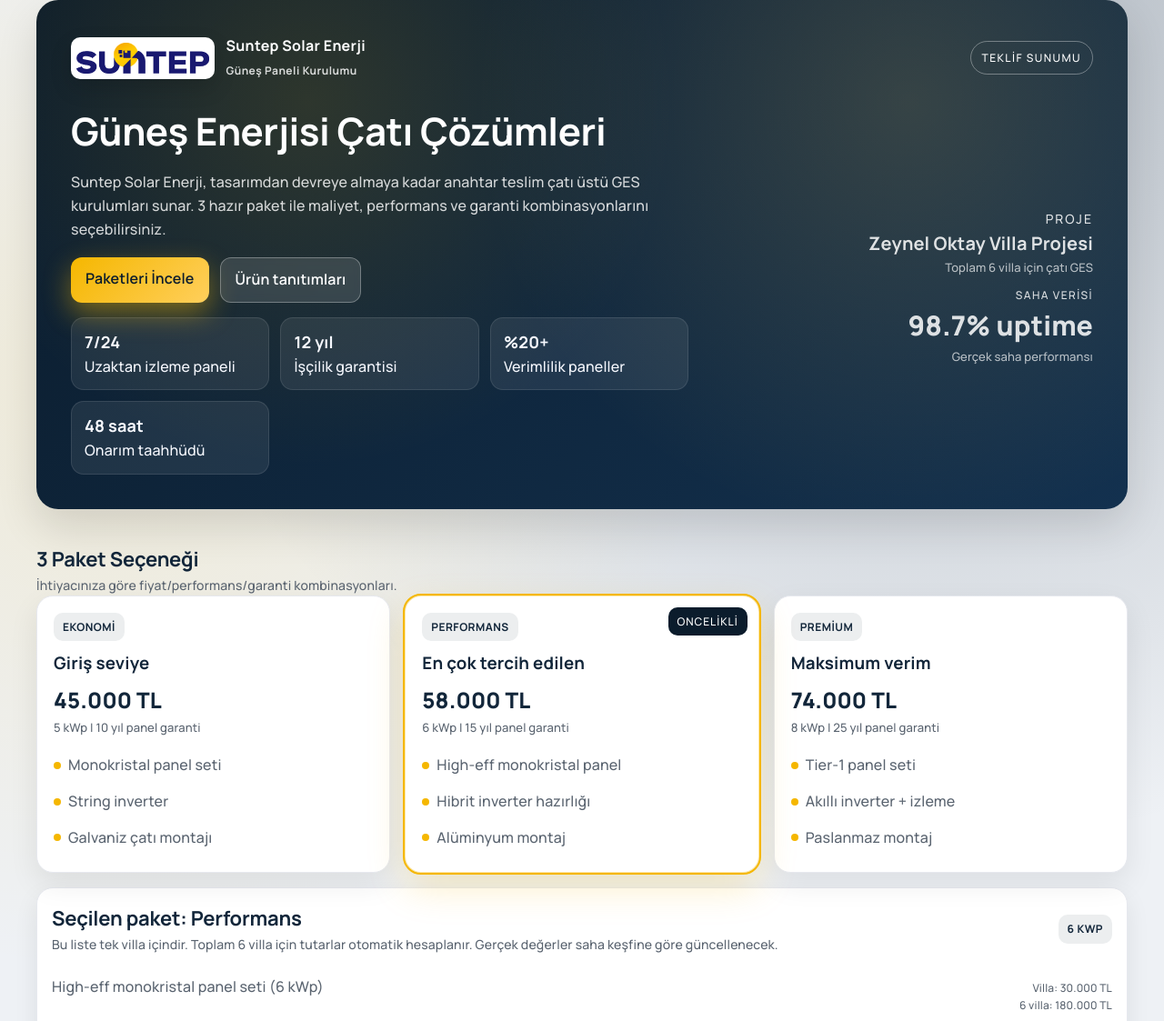
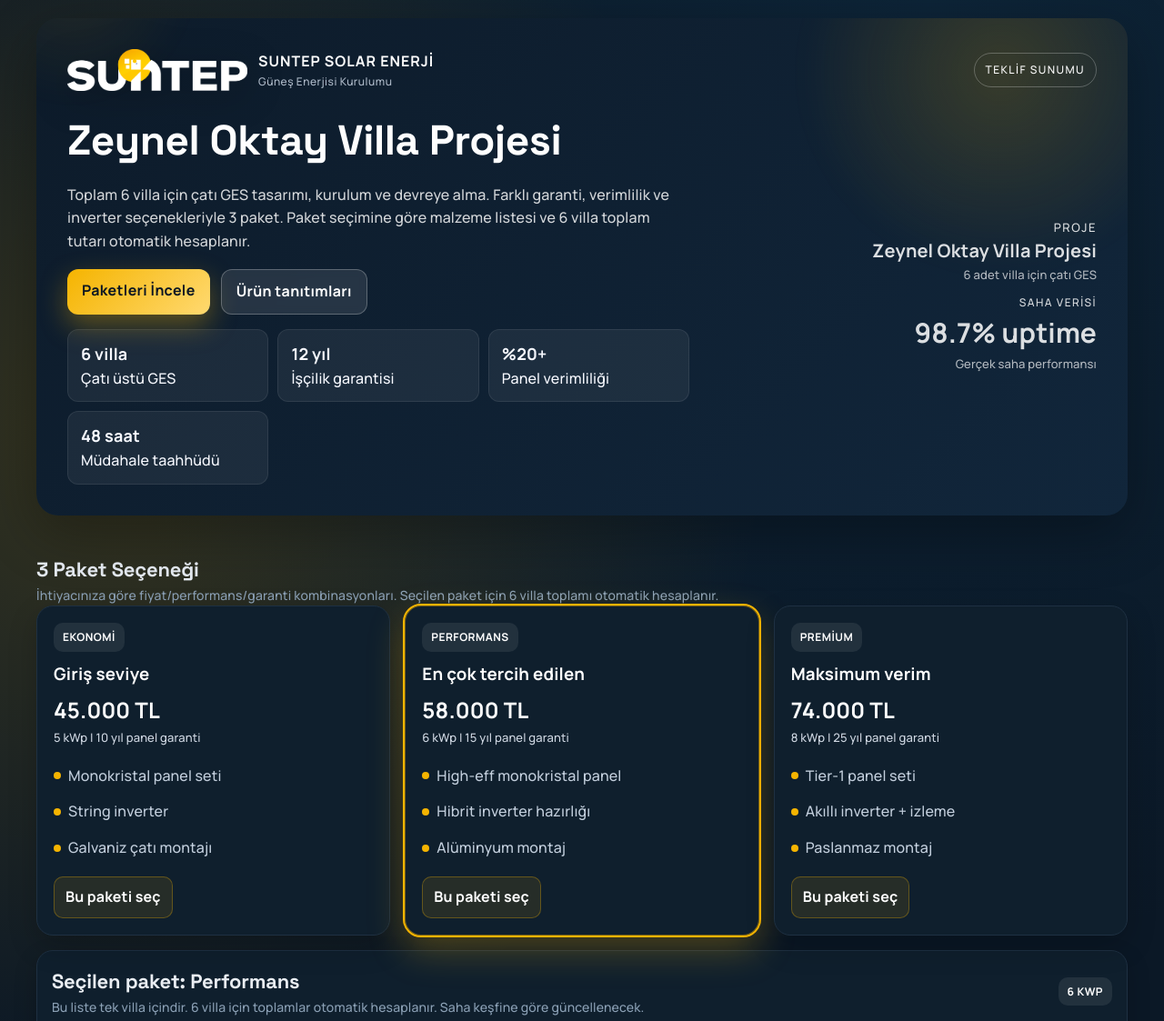
Before and after one commit to furkandiinc1/solarteklif, a plain HTML site: page index.html in a window 1280 px wide. Shown: the top 1123 px of the page at 91% size. Drawn offline with Linux system fonts and the light colour scheme.

Commit message:
redesign offer page with dark hero and villa totals

```diff
--- a/index.html
+++ b/index.html
@@ -3,163 +3,167 @@
 <head>
   <meta charset="UTF-8">
   <meta name="viewport" content="width=device-width, initial-scale=1.0">
-  <title>Suntep Solar Enerji | Teklif</title>
+  <title>Suntep Solar Enerji | Zeynel Oktay Villa Projesi</title>
   <link rel="preconnect" href="https://fonts.googleapis.com">
   <link rel="preconnect" href="https://fonts.gstatic.com" crossorigin>
-  <link href="https://fonts.googleapis.com/css2?family=Manrope:wght@500;600;700;800&display=swap" rel="stylesheet">
+  <link href="https://fonts.googleapis.com/css2?family=Space+Grotesk:wght@500;600;700&family=Manrope:wght@500;600;700&display=swap" rel="stylesheet">
   <style>
     :root {
-      --sun: #f5b700;
-      --amber: #ffcf5c;
-      --night: #0b1c2c;
-      --ink: #12263a;
-      --soft: #f6f7fb;
-      --card: #ffffff;
-      --muted: #5a6470;
-      --accent: #2f7b5e;
-      --shadow: 0 20px 45px rgba(0,0,0,0.12);
+      --bg: #0d1b2a;
+      --bg2: #11263b;
+      --panel: #0f2334;
+      --card: #0f1f2d;
+      --ink: #0b1520;
+      --text: #142233;
+      --light: #f7f3ec;
+      --muted: #8ba0b5;
+      --line: #203448;
+      --accent: #f5b400;
+      --accent-soft: #ffd970;
+      --emerald: #1f7f73;
+      --shadow: 0 20px 60px rgba(0,0,0,0.3);
       --radius: 18px;
     }
     * { box-sizing: border-box; }
     body {
       margin: 0;
-      font-family: "Manrope", "Segoe UI", system-ui, -apple-system, sans-serif;
-      background: radial-gradient(circle at 10% 20%, rgba(245,183,0,0.12), transparent 32%),
-                  radial-gradient(circle at 80% 0%, rgba(18,38,58,0.28), transparent 40%),
-                  #eef1f5;
-      color: var(--ink);
+      font-family: 'Manrope', 'Segoe UI', system-ui, -apple-system, sans-serif;
+      background: radial-gradient(circle at 10% 20%, rgba(245,180,0,0.18), transparent 32%),
+                  radial-gradient(circle at 80% 0%, rgba(19,72,107,0.25), transparent 40%),
+                  #0b1826;
+      color: #e9edf2;
       line-height: 1.6;
       letter-spacing: 0.01em;
-      padding: 0 18px 48px;
+      padding: 0 18px 56px;
     }
     .page { max-width: 1200px; margin: 0 auto; }
     header {
-      background: linear-gradient(135deg, #0b1c2c, #13314f);
-      color: #fff;
-      padding: 38px;
+      margin-top: 20px;
+      background: linear-gradient(135deg, var(--bg), var(--bg2));
       border-radius: calc(var(--radius) + 6px);
+      padding: 34px;
       position: relative;
       overflow: hidden;
       box-shadow: var(--shadow);
     }
-    header::after {
+    header::after, header::before {
       content: "";
       position: absolute;
-      inset: 0;
-      background: radial-gradient(circle at 25% 20%, rgba(245,183,0,0.14), transparent 40%),
-                  radial-gradient(circle at 80% 20%, rgba(255,207,92,0.16), transparent 45%);
-      pointer-events: none;
+      width: 520px; height: 520px;
+      border-radius: 50%;
+      background: radial-gradient(circle, rgba(245,180,0,0.18), transparent 60%);
+      top: -200px; right: -120px;
+      filter: blur(12px);
     }
-    .header-top { display: flex; align-items: center; justify-content: space-between; gap: 16px; position: relative; z-index: 1; }
-    .logo-mark { display: flex; align-items: center; gap: 12px; font-weight: 700; letter-spacing: 0.02em; }
-    .logo-img { height: 46px; width: auto; display: block; border-radius: 10px; background: #fff; padding: 6px; box-shadow: 0 10px 25px rgba(0,0,0,0.14); }
-    .badge { padding: 8px 12px; border: 1px solid rgba(255,255,255,0.35); border-radius: 999px; font-size: 12px; letter-spacing: 0.12em; text-transform: uppercase; }
-    .hero { margin-top: 22px; display: grid; grid-template-columns: 1.6fr 1fr; gap: 20px; position: relative; z-index: 1; }
-    .hero h1 { margin: 0 0 10px; font-size: clamp(30px, 4vw, 42px); letter-spacing: -0.01em; }
-    .hero p { margin: 0; color: rgba(255,255,255,0.82); max-width: 640px; }
+    header::before {
+      width: 320px; height: 320px; left: -120px; bottom: -160px; opacity: 0.5;
+    }
+    .header-top { display: flex; align-items: center; justify-content: space-between; gap: 16px; position: relative; z-index: 1; flex-wrap: wrap; }
+    .logo { display: flex; align-items: center; gap: 12px; }
+    .logo img { height: 46px; width: auto; display: block; filter: drop-shadow(0 8px 20px rgba(0,0,0,0.25)); }
+    .badge { padding: 8px 12px; border: 1px solid rgba(255,255,255,0.25); border-radius: 999px; font-size: 12px; letter-spacing: 0.12em; text-transform: uppercase; color: #fefefe; }
+    .hero { margin-top: 18px; display: grid; grid-template-columns: 1.6fr 1fr; gap: 20px; position: relative; z-index: 1; }
+    .hero h1 { margin: 0 0 10px; font-family: 'Space Grotesk', 'Manrope', sans-serif; font-size: clamp(30px, 4.6vw, 46px); letter-spacing: -0.01em; color: #fefefe; }
+    .hero p { margin: 0; color: rgba(255,255,255,0.82); max-width: 680px; }
     .cta-row { margin-top: 18px; display: flex; gap: 12px; flex-wrap: wrap; }
-    .btn {
-      padding: 11px 16px;
-      border-radius: 12px;
-      border: 1px solid rgba(255,255,255,0.3);
-      background: rgba(255,255,255,0.12);
-      color: #fff;
-      text-decoration: none;
-      font-weight: 600;
-      backdrop-filter: blur(4px);
-      transition: transform 140ms ease, background 140ms ease;
-    }
-    .btn.primary { background: linear-gradient(135deg, var(--sun), var(--amber)); color: #0b1c2c; border: none; box-shadow: 0 12px 30px rgba(245,183,0,0.45); }
+    .btn { padding: 11px 16px; border-radius: 12px; border: 1px solid rgba(255,255,255,0.25); background: rgba(255,255,255,0.1); color: #fff; text-decoration: none; font-weight: 700; letter-spacing: 0.02em; backdrop-filter: blur(4px); transition: transform 140ms ease, background 140ms ease; }
+    .btn.primary { background: linear-gradient(135deg, var(--accent), var(--accent-soft)); color: #0b1622; border: none; box-shadow: 0 12px 30px rgba(245,180,0,0.35); }
     .btn:hover { transform: translateY(-2px); }
-    .metrics { display: grid; grid-template-columns: repeat(auto-fit, minmax(180px,1fr)); gap: 12px; margin-top: 16px; }
-    .metric { background: rgba(255,255,255,0.08); border: 1px solid rgba(255,255,255,0.1); border-radius: 14px; padding: 12px 14px; color: #f7f9ff; }
+    .metrics { display: grid; grid-template-columns: repeat(auto-fit, minmax(180px,1fr)); gap: 10px; margin-top: 16px; }
+    .metric { background: rgba(255,255,255,0.06); border: 1px solid rgba(255,255,255,0.08); border-radius: 12px; padding: 12px 14px; color: #f7f9ff; }
     .metric strong { display: block; font-size: 18px; }
+    .hero-side { text-align:right; align-self:center; color:rgba(255,255,255,0.85); }
+    .hero-side .top { font-size:13px; text-transform:uppercase; letter-spacing:0.12em; }
+    .hero-side .title { font-size:20px; font-weight:700; }
+    .hero-side .subtitle { font-size:13px; opacity:0.8; }
+    .hero-side .uptime { margin-top:10px; font-size:12px; text-transform:uppercase; letter-spacing:0.12em; }
+    .hero-side .value { font-size:30px; font-weight:800; }
 
-    section { margin-top: 38px; }
-    .section-head { display: flex; align-items: baseline; justify-content: space-between; flex-wrap: wrap; gap: 12px; }
-    .section-title { font-size: 22px; font-weight: 700; letter-spacing: -0.01em; }
+    section { margin-top: 42px; }
+    .section-head { display: flex; align-items: baseline; justify-content: space-between; flex-wrap: wrap; gap: 12px; color: #e6ebf2; }
+    .section-title { font-size: 22px; font-weight: 700; letter-spacing: -0.01em; font-family: 'Space Grotesk', 'Manrope', sans-serif; }
     .muted { color: var(--muted); font-size: 14px; }
 
     .cards { display: grid; grid-template-columns: repeat(auto-fit, minmax(260px,1fr)); gap: 16px; }
-    .card {
-      background: var(--card);
-      border-radius: var(--radius);
-      padding: 18px;
-      box-shadow: 0 12px 32px rgba(0,0,0,0.08);
-      border: 1px solid #e6e8ee;
-    }
-    .pill { display: inline-block; padding: 6px 10px; border-radius: 10px; background: rgba(18,38,58,0.08); font-size: 12px; font-weight: 700; letter-spacing: 0.04em; text-transform: uppercase; }
-    .card h3 { margin: 10px 0 6px; }
-    .price { font-size: 24px; font-weight: 800; color: var(--ink); }
-    .sub { color: var(--muted); font-size: 13px; }
+    .card { background: #0f1f2d; border-radius: var(--radius); padding: 18px; box-shadow: 0 12px 32px rgba(0,0,0,0.2); border: 1px solid #1e3042; position: relative; }
+    .pill { display: inline-block; padding: 6px 10px; border-radius: 10px; background: rgba(255,255,255,0.08); font-size: 12px; font-weight: 700; letter-spacing: 0.04em; text-transform: uppercase; color: #fefefe; }
+    .card h3 { margin: 10px 0 6px; color: #fefefe; }
+    .price { font-size: 24px; font-weight: 800; color: #fefefe; }
+    .sub { color: #d0d8e3; font-size: 13px; }
     .features { list-style: none; padding: 0; margin: 12px 0 0; }
-    .features li { padding: 7px 0; display: flex; align-items: center; gap: 8px; color: var(--muted); }
-    .dot { width: 8px; height: 8px; border-radius: 50%; background: var(--sun); }
-    .card.highlight { border: 1px solid rgba(245,183,0,0.35); box-shadow: 0 16px 40px rgba(245,183,0,0.22); position: relative; overflow: hidden; }
-    .card.highlight::after { content: "Oncelikli"; position: absolute; top: 12px; right: 12px; background: #0b1c2c; color: #fff; padding: 6px 10px; border-radius: 10px; font-size: 12px; letter-spacing: 0.08em; text-transform: uppercase; }
+    .features li { padding: 7px 0; display: flex; align-items: center; gap: 8px; color: #c3cfdd; }
+    .dot { width: 8px; height: 8px; border-radius: 50%; background: var(--accent); }
+    .card.highlight { border: 1px solid rgba(245,180,0,0.45); box-shadow: 0 16px 40px rgba(245,180,0,0.28); }
+    .select-btn { margin-top: 12px; display: inline-flex; align-items: center; gap: 8px; padding: 9px 12px; border-radius: 10px; background: rgba(245,180,0,0.1); color: #fefefe; border: 1px solid rgba(245,180,0,0.3); cursor: pointer; font-weight: 700; }
 
-    .material-panel { margin-top: 16px; background: var(--card); border: 1px solid #e6e8ee; border-radius: var(--radius); padding: 16px; box-shadow: 0 10px 26px rgba(0,0,0,0.08); }
-    .material-header { display: flex; align-items: center; justify-content: space-between; gap: 10px; }
+    .material-panel { margin-top: 16px; background: #0f1f2d; border: 1px solid #1e3042; border-radius: var(--radius); padding: 16px; box-shadow: 0 10px 26px rgba(0,0,0,0.2); color: #e9edf2; }
+    .material-header { display: flex; align-items: center; justify-content: space-between; gap: 10px; flex-wrap: wrap; }
     .material-list { list-style: none; padding: 0; margin: 12px 0 0; }
-    .material-list li { padding: 10px 0; border-bottom: 1px solid #edf0f4; display: flex; justify-content: space-between; gap: 12px; color: var(--muted); align-items: baseline; }
+    .material-list li { padding: 10px 0; border-bottom: 1px solid #1f3043; display: flex; justify-content: space-between; gap: 12px; color: #c7d2de; align-items: baseline; }
     .material-cost { text-align: right; }
-    .material-cost div { font-size: 12px; }
+    .material-cost div { font-size: 12px; color: #9eb1c5; }
     .material-list li:last-child { border-bottom: none; }
-    .totals { display: grid; grid-template-columns: repeat(auto-fit, minmax(180px,1fr)); gap: 12px; margin-top: 12px; }
-    .total-card { background: #f9fafc; border: 1px solid #e6e8ee; border-radius: 12px; padding: 10px 12px; }
-    .total-card.highlight { border-color: rgba(245,183,0,0.5); background: #fffaf0; }
-    .total-label { color: var(--muted); font-size: 12px; letter-spacing: 0.05em; text-transform: uppercase; }
-    .total-value { font-size: 18px; font-weight: 800; color: var(--ink); }
-    .download-card { margin-top: 12px; padding: 14px; border-radius: 12px; background: #f3f6fb; border: 1px solid #e6e8ee; display: flex; align-items: center; gap: 12px; flex-wrap: wrap; }
-    .download-card .pill { background: rgba(47,123,94,0.12); color: var(--accent); border: 1px solid rgba(47,123,94,0.2); }
-    .download-card a { text-decoration: none; font-weight: 700; color: var(--ink); padding: 8px 12px; border-radius: 10px; background: #fff; border: 1px solid #d9dee7; box-shadow: 0 6px 16px rgba(0,0,0,0.06); }
+    .totals { display: grid; grid-template-columns: repeat(auto-fit, minmax(200px,1fr)); gap: 12px; margin-top: 12px; }
+    .total-card { background: #0c1825; border: 1px solid #1f3043; border-radius: 12px; padding: 12px; }
+    .total-card.highlight { border-color: rgba(245,180,0,0.5); background: #1a2838; }
+    .total-label { color: #9eb1c5; font-size: 12px; letter-spacing: 0.05em; text-transform: uppercase; }
+    .total-value { font-size: 20px; font-weight: 800; color: #fefefe; }
+    .download-card { margin-top: 12px; padding: 14px; border-radius: 12px; background: #0c1825; border: 1px solid #1f3043; display: flex; align-items: center; gap: 12px; flex-wrap: wrap; }
+    .download-card .pill { background: rgba(47,127,115,0.18); color: #c8f2e5; border: 1px solid rgba(47,127,115,0.35); }
+    .download-card a { text-decoration: none; font-weight: 700; color: #fefefe; padding: 8px 12px; border-radius: 10px; background: #132233; border: 1px solid #1f3043; box-shadow: 0 6px 16px rgba(0,0,0,0.12); }
 
     .products { display: grid; grid-template-columns: repeat(auto-fit, minmax(240px,1fr)); gap: 14px; }
-    .product { background: linear-gradient(135deg, rgba(18,38,58,0.06), rgba(47,123,94,0.08)); border: 1px solid #e6e8ee; border-radius: var(--radius); padding: 16px; }
-    .product h4 { margin: 6px 0 4px; }
+    .product { background: linear-gradient(135deg, rgba(47,127,115,0.18), rgba(15,31,45,0.85)); border: 1px solid #1f3043; border-radius: var(--radius); padding: 16px; color: #e9edf2; box-shadow: 0 12px 28px rgba(0,0,0,0.18); }
+    .product h4 { margin: 6px 0 4px; color: #fefefe; }
+    .product .muted { color: #c7d2de; }
 
     .guarantee { display: grid; grid-template-columns: repeat(auto-fit, minmax(220px,1fr)); gap: 12px; }
-    .guarantee .item { background: var(--card); border: 1px solid #e6e8ee; border-radius: var(--radius); padding: 14px; }
-    .item strong { display: block; font-size: 16px; margin-bottom: 6px; }
+    .guarantee .item { background: #0f1f2d; border: 1px solid #1f3043; border-radius: var(--radius); padding: 14px; color: #e9edf2; box-shadow: 0 10px 24px rgba(0,0,0,0.16); }
+    .item strong { display: block; font-size: 16px; margin-bottom: 6px; color: #fefefe; }
 
-    @media (max-width: 860px) {
-      .hero { grid-template-columns: 1fr; }
-      .header-top { flex-direction: column; align-items: flex-start; }
-    }
+    .light-panel { margin-top: 44px; background: #f7f3ec; color: var(--ink); border-radius: calc(var(--radius) + 6px); padding: 24px; border: 1px solid #e2d9c9; box-shadow: 0 14px 36px rgba(0,0,0,0.08); }
+    .light-panel .section-title { color: var(--ink); }
+    .light-panel .muted { color: #4f5965; }
+    .logo-light { height: 46px; }
+
+    @media (max-width: 900px) { .hero { grid-template-columns: 1fr; } .hero-side { text-align:left; } }
   </style>
 </head>
 <body>
   <div class="page">
     <header>
       <div class="header-top">
-        <div class="logo-mark">
-          <img src="suntepsolarlogo.png" alt="Suntep Solar Enerji" class="logo-img">
-          <div>Suntep Solar Enerji<br><span style="font-size:12px; opacity:0.82; letter-spacing:0.04em;">Güneş Paneli Kurulumu</span></div>
+        <div class="logo">
+          <img src="suntepsolarlogobeyaz.png" alt="Suntep Solar Enerji" aria-label="Suntep Solar Enerji">
+          <div>
+            <div style="font-weight:700; letter-spacing:0.06em; text-transform:uppercase; color:#fefefe;">Suntep Solar Enerji</div>
+            <div style="font-size:12px; opacity:0.8; letter-spacing:0.04em; color:#d7e2f0;">Güneş Enerjisi Kurulumu</div>
+          </div>
         </div>
         <div class="badge">Teklif Sunumu</div>
       </div>
       <div class="hero">
         <div>
-          <h1>Güneş Enerjisi Çatı Çözümleri</h1>
-          <p>Suntep Solar Enerji, tasarımdan devreye almaya kadar anahtar teslim çatı üstü GES kurulumları sunar. 3 hazır paket ile maliyet, performans ve garanti kombinasyonlarını seçebilirsiniz.</p>
+          <h1>Zeynel Oktay Villa Projesi</h1>
+          <p>Toplam 6 villa için çatı GES tasarımı, kurulum ve devreye alma. Farklı garanti, verimlilik ve inverter seçenekleriyle 3 paket. Paket seçimine göre malzeme listesi ve 6 villa toplam tutarı otomatik hesaplanır.</p>
           <div class="cta-row">
             <a class="btn primary" href="#paketler">Paketleri İncele</a>
             <a class="btn" href="#urunler">Ürün tanıtımları</a>
           </div>
           <div class="metrics">
-            <div class="metric"><strong>7/24</strong> Uzaktan izleme paneli</div>
+            <div class="metric"><strong>6 villa</strong> Çatı üstü GES</div>
             <div class="metric"><strong>12 yıl</strong> İşçilik garantisi</div>
-            <div class="metric"><strong>%20+</strong> Verimlilik paneller</div>
-            <div class="metric"><strong>48 saat</strong> Onarım taahhüdü</div>
+            <div class="metric"><strong>%20+</strong> Panel verimliliği</div>
+            <div class="metric"><strong>48 saat</strong> Müdahale taahhüdü</div>
           </div>
         </div>
-        <div style="text-align:right; align-self:center; color:rgba(255,255,255,0.85);">
-          <div style="font-size:14px; text-transform:uppercase; letter-spacing:0.14em;">Proje</div>
-          <div style="font-size:20px; font-weight:700;">Zeynel Oktay Villa Projesi</div>
-          <div style="font-size:13px; opacity:0.8;">Toplam 6 villa için çatı GES</div>
-          <div style="margin-top:10px; font-size:12px; text-transform:uppercase; letter-spacing:0.12em;">Saha verisi</div>
-          <div style="font-size:30px; font-weight:800;">98.7% uptime</div>
-          <div style="font-size:13px; opacity:0.8;">Gerçek saha performansı</div>
+        <div class="hero-side">
+          <div class="top">Proje</div>
+          <div class="title">Zeynel Oktay Villa Projesi</div>
+          <div class="subtitle">6 adet villa için çatı GES</div>
+          <div class="uptime">Saha verisi</div>
+          <div class="value">98.7% uptime</div>
+          <div class="subtitle">Gerçek saha performansı</div>
         </div>
       </div>
     </header>
@@ -168,42 +172,45 @@
       <div class="section-head">
         <div>
           <div class="section-title">3 Paket Seçeneği</div>
-          <div class="muted">İhtiyacınıza göre fiyat/performans/garanti kombinasyonları.</div>
+          <div class="muted">İhtiyacınıza göre fiyat/performans/garanti kombinasyonları. Seçilen paket için 6 villa toplamı otomatik hesaplanır.</div>
         </div>
       </div>
       <div class="cards">
-        <div class="card" data-package="Ekonomi" onclick="selectPackage('Ekonomi')">
+        <div class="card" data-package="Ekonomi">
           <span class="pill">Ekonomi</span>
           <h3>Giriş seviye</h3>
-          <div class="price" id="price-ekonomi">45.000 TL</div>
+          <div class="price" id="price-ekonomi"></div>
           <div class="sub">5 kWp | 10 yıl panel garanti</div>
           <ul class="features">
             <li><span class="dot"></span>Monokristal panel seti</li>
             <li><span class="dot"></span>String inverter</li>
             <li><span class="dot"></span>Galvaniz çatı montajı</li>
           </ul>
+          <div class="select-btn" onclick="selectPackage('Ekonomi')">Bu paketi seç</div>
         </div>
-        <div class="card highlight" data-package="Performans" onclick="selectPackage('Performans')">
+        <div class="card highlight" data-package="Performans">
           <span class="pill">Performans</span>
           <h3>En çok tercih edilen</h3>
-          <div class="price" id="price-performans">58.000 TL</div>
+          <div class="price" id="price-performans"></div>
           <div class="sub">6 kWp | 15 yıl panel garanti</div>
           <ul class="features">
             <li><span class="dot"></span>High-eff monokristal panel</li>
             <li><span class="dot"></span>Hibrit inverter hazırlığı</li>
             <li><span class="dot"></span>Alüminyum montaj</li>
           </ul>
+          <div class="select-btn" onclick="selectPackage('Performans')">Bu paketi seç</div>
         </div>
-        <div class="card" data-package="Premium" onclick="selectPackage('Premium')">
+        <div class="card" data-package="Premium">
           <span class="pill">Premium</span>
           <h3>Maksimum verim</h3>
-          <div class="price" id="price-premium">74.000 TL</div>
+          <div class="price" id="price-premium"></div>
           <div class="sub">8 kWp | 25 yıl panel garanti</div>
           <ul class="features">
             <li><span class="dot"></span>Tier-1 panel seti</li>
             <li><span class="dot"></span>Akıllı inverter + izleme</li>
             <li><span class="dot"></span>Paslanmaz montaj</li>
           </ul>
+          <div class="select-btn" onclick="selectPackage('Premium')">Bu paketi seç</div>
         </div>
       </div>
 
@@ -211,7 +218,7 @@
         <div class="material-header">
           <div>
             <div class="section-title" style="margin:0;">Seçilen paket: <span id="active-package">Performans</span></div>
-            <div class="muted">Bu liste tek villa içindir. Toplam 6 villa için tutarlar otomatik hesaplanır. Gerçek değerler saha keşfine göre güncellenecek.</div>
+            <div class="muted">Bu liste tek villa içindir. 6 villa için toplamlar otomatik hesaplanır. Saha keşfine göre güncellenecek.</div>
           </div>
           <div class="pill" id="est-power">6 kWp</div>
         </div>
@@ -251,8 +258,8 @@
           <div class="muted">%21 üzeri verim, PID/LID korunumu, 5400 Pa kar yüküne dayanıklı.</div>
         </div>
         <div class="product">
-          <span class="pill">Inverter</span>
-          <h4>Akıllı Inverter</h4>
+          <span class="pill">İnverter</span>
+          <h4>Akıllı İnverter</h4>
           <div class="muted">Wi-Fi izleme, MPPT verim optimizasyonu, hibrit hazırlık.</div>
         </div>
         <div class="product">
@@ -277,6 +284,17 @@
         <div class="item"><strong>Servis SLA</strong>Arıza bildirimi sonrası 48 saat içinde müdahale.</div>
       </div>
     </section>
+
+    <div class="light-panel">
+      <div class="section-head">
+        <div>
+          <div class="section-title" style="margin:0;">Sunum Özeti</div>
+          <div class="muted">GitHub/Verifly üzerinden paylaşım için optimize tek sayfa HTML. 6 villa toplamları dinamik hesaplanır.</div>
+        </div>
+        <img src="suntepsolarlogo.png" alt="Suntep Solar" class="logo-light">
+      </div>
+      <div class="muted" style="margin-top:10px; color:#2f3742;">Paket fiyat ve malzeme listeleri sahadan gelecek nihai değerlerle güncellenebilir. Tek dosya halinde host edilebilir; DWG planı indirme bağlantısı eklendi.</div>
+    </div>
   </div>
 
   <script>
@@ -331,7 +349,7 @@
         const perVilla = document.createElement('div');
         perVilla.textContent = "Villa: " + formatPrice(item.price);
         const totalProj = document.createElement('div');
-        totalProj.textContent = "6 villa: " + formatPrice(item.price * VILLA_COUNT);
+        totalProj.textContent = VILLA_COUNT + " villa: " + formatPrice(item.price * VILLA_COUNT);
         cost.appendChild(perVilla);
         cost.appendChild(totalProj);
         li.appendChild(name);
@@ -343,12 +361,8 @@
       document.getElementById('price-per-villa').textContent = formatPrice(packages[pkg].price);
       document.getElementById('price-total').textContent = formatPrice(packages[pkg].price * VILLA_COUNT);
       document.getElementById('price-' + pkg.toLowerCase()).textContent = formatPrice(packages[pkg].price);
-    }
-
-    function selectPackage(pkg) {
-      renderMaterials(pkg);
       document.querySelectorAll('[data-package]').forEach(card => {
-        card.style.outline = card.dataset.package === pkg ? '2px solid var(--sun)' : 'none';
+        card.style.outline = card.dataset.package === pkg ? '2px solid var(--accent)' : 'none';
       });
     }
 
@@ -359,10 +373,8 @@
       });
     }
 
-    // initialize default package
     initPrices();
     renderMaterials('Performans');
-    selectPackage('Performans');
   </script>
 </body>
 </html>
```
Also changed, not shown: suntepsolarlogobeyaz.png (added).
